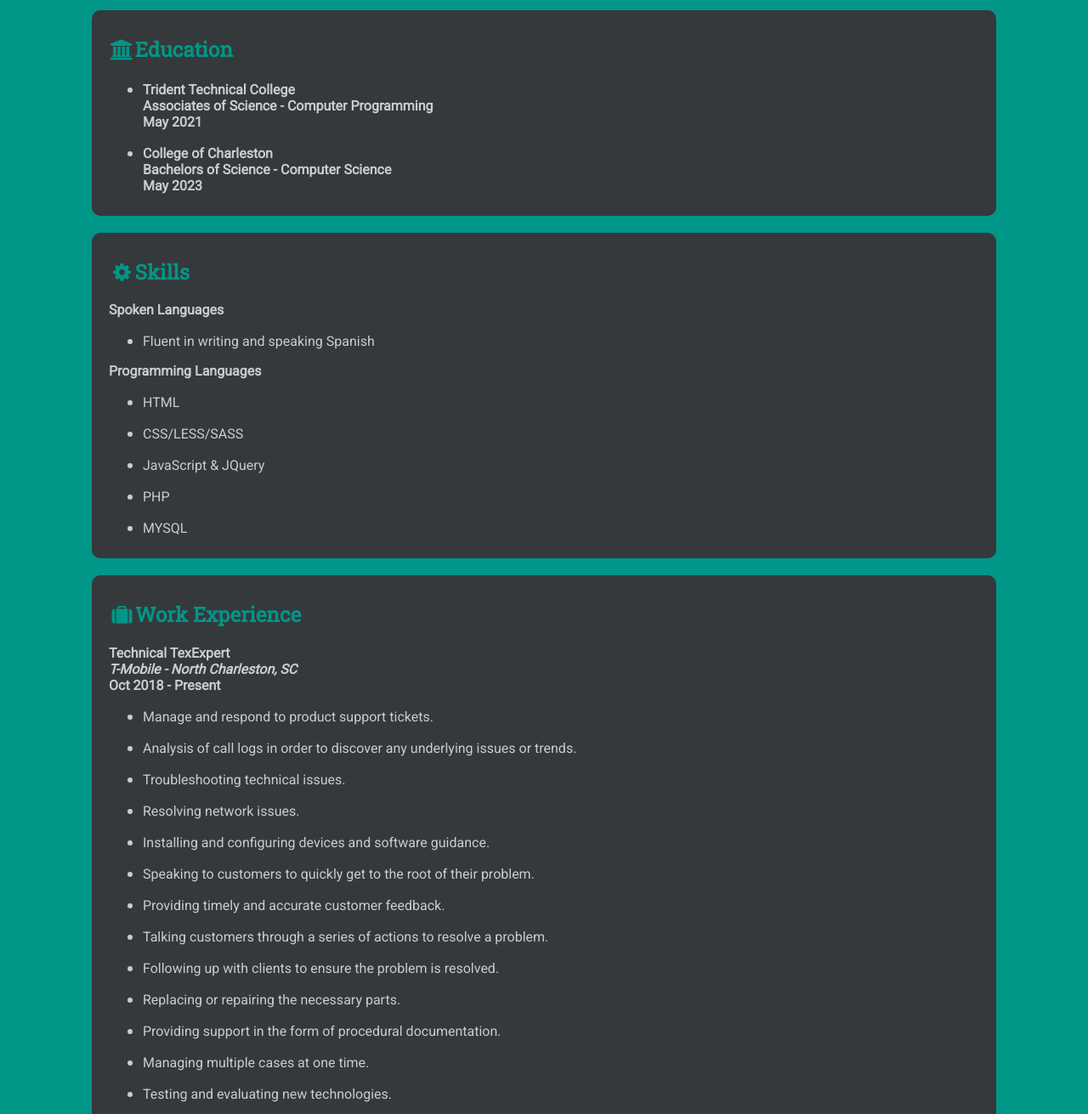
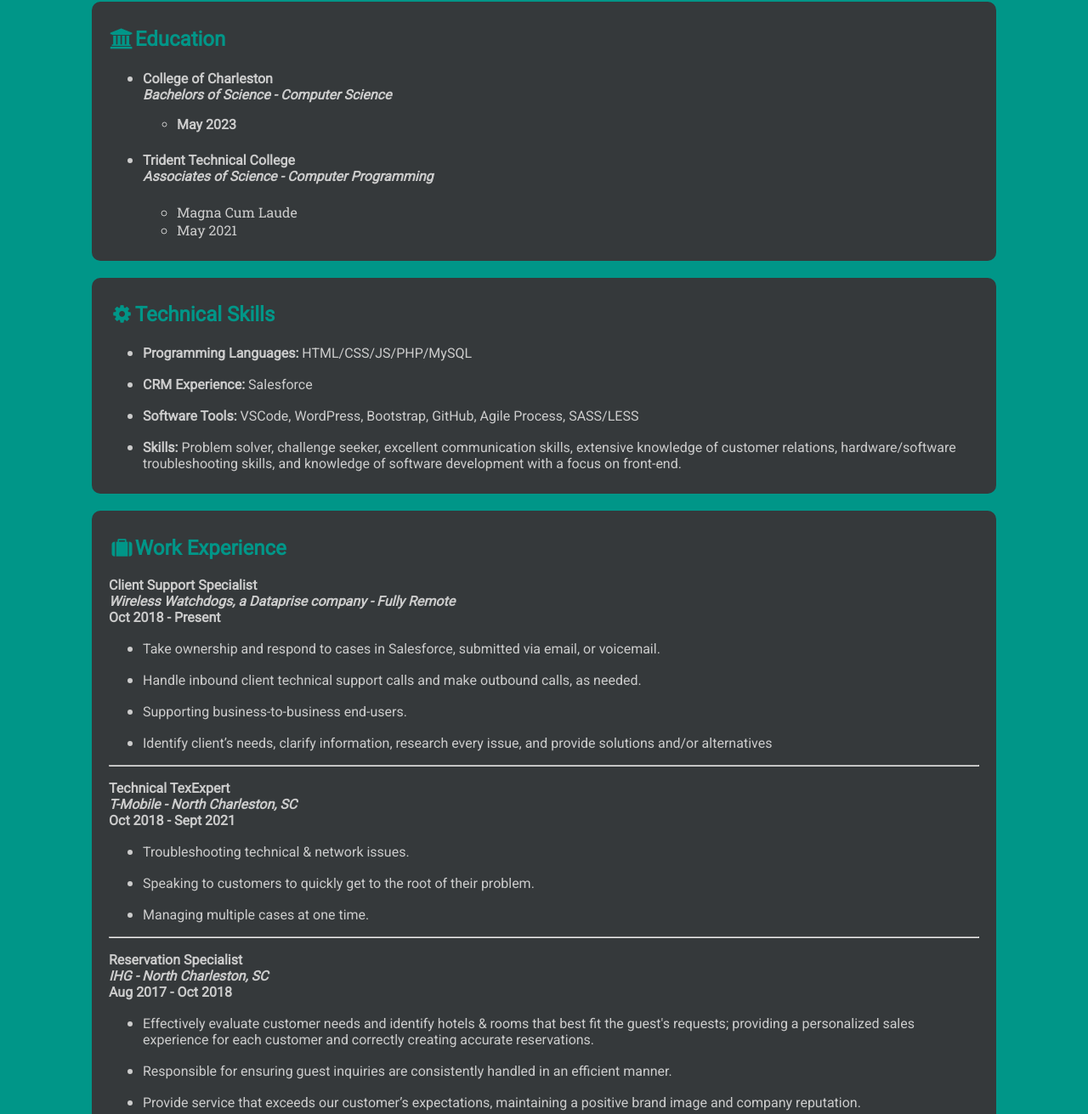
Before and after one commit to laguila47/mysite, a website built with Parcel: page index.html in a window 1280 px wide. Shown: the part 509-1820 px from the top of the page at 85% size. Built offline with nearby package versions, Linux system fonts and the light colour scheme; a web font is replaced by a local one.

Commit message:
Update
new job info and revision of site.

```diff
--- a/css/style.css
+++ b/css/style.css
@@ -5,7 +5,7 @@ body{
     margin: 0px;
     padding: 0px;
 }
-p{
+p,h1,h2,h3,h4{
     font-family: 'Roboto', serif;
 }
 .pInfo{
--- a/index.html
+++ b/index.html
@@ -43,67 +43,77 @@
     <h2><i class="fa fa-university fa-fw"></i>Education</h2>
     <ul>
       <li>
-        <p class="pInfo">Trident Technical College<br>Associates of Science - Computer Programming<br>May 2021</p>
+        <h4>College of Charleston<br><i>Bachelors of Science - Computer Science</i></p>
+          <ul>
+            <li>
+              May 2023
+            </li>
+          </ul>
       </li>
       <li>
-        <p class="pInfo">College of Charleston<br>Bachelors of Science - Computer Science<br>May 2023</p>
+        <h4>Trident Technical College<br><i>Associates of Science - Computer Programming</i></h4>
+        <ul>
+          <li>
+            Magna Cum Laude
+          </li>
+          <li>
+            May 2021
+          </li>
+        </ul>
       </li>
     </ul>
   </div>
   <div class="card">
-    <h2><i class="fa fa-cog fa-fw"></i>Skills</h2>
-    <p class="pInfo">Spoken Languages</p>
+    <h2><i class="fa fa-cog fa-fw"></i>Technical Skills</h2>
     <ul>
       <li>
-        <p>Fluent in writing and speaking Spanish</p>
-      </li>
-    </ul>
-    <p class="pInfo">Programming Languages</p>
-    <ul>
-      <li>
-        <p>HTML</p>
+        <p><b>Programming Languages:</b> HTML/CSS/JS/PHP/MySQL</p>
       </li>
       <li>
-        <p>CSS/LESS/SASS</p>
+        <p><b>CRM Experience:</b> Salesforce</p>
       </li>
       <li>
-        <p>JavaScript & JQuery</p>
+        <p><b>Software Tools:</b> VSCode, WordPress, Bootstrap, GitHub, Agile Process, SASS/LESS</p>
       </li>
       <li>
-        <p>PHP</p>
-      </li>
-      <li>
-        <p>MYSQL</p>
+        <p><b>Skills:</b> Problem solver, challenge seeker, excellent communication skills, extensive knowledge of customer relations,
+          hardware/software troubleshooting skills, and knowledge of software development with a focus on front-end.</p>
       </li>
     </ul>
   </div>
   <div class="card">
     <h2><i class="fa fa-suitcase fa-fw"></i>Work Experience</h2>
-    <p class="pInfo">Technical TexExpert<br><i>T-Mobile - North Charleston, SC</i><br>Oct 2018 - Present</p>
+    <p class="pInfo">Client Support Specialist<br><i>Wireless Watchdogs, a Dataprise company - Fully Remote</i><br>Oct 2018 - Present</p>
     <ul>
       <li>
         <p>
-          Manage and respond to product support tickets.
+          Take ownership and respond to cases in Salesforce, submitted via email, or voicemail.
         </p>
       </li>
       <li>
         <p>
-          Analysis of call logs in order to discover any underlying issues or trends.
+          Handle inbound client technical support calls and make outbound calls, as needed.
         </p>
       </li>
       <li>
         <p>
-          Troubleshooting technical issues.
+          Supporting business-to-business end-users.
         </p>
       </li>
       <li>
         <p>
-          Resolving network issues.
+          Identify client’s needs, clarify information, research every issue, and provide solutions and/or alternatives
         </p>
       </li>
+    </ul>
+
+    <hr>
+
+    <p class="pInfo">Technical TexExpert<br><i>T-Mobile - North Charleston, SC</i><br>Oct 2018 - Sept 2021</p>
+    <ul>
       <li>
         <p>
-          Installing and configuring devices and software guidance.
+          Troubleshooting technical & network issues.
         </p>
       </li>
       <li>
@@ -113,37 +123,7 @@
       </li>
       <li>
         <p>
-          Providing timely and accurate customer feedback.
-        </p>
-      </li>
-      <li>
-        <p>
-          Talking customers through a series of actions to resolve a problem.
-        </p>
-      </li>
-      <li>
-        <p>
-          Following up with clients to ensure the problem is resolved.
-        </p>
-      </li>
-      <li>
-        <p>
-          Replacing or repairing the necessary parts.
-        </p>
-      </li>
-      <li>
-        <p>
-          Providing support in the form of procedural documentation.
-        </p>
-      </li>
-      <li>
-        <p>
           Managing multiple cases at one time.
-        </p>
-      </li>
-      <li>
-        <p>
-          Testing and evaluating new technologies.
         </p>
       </li>
     </ul>
```
